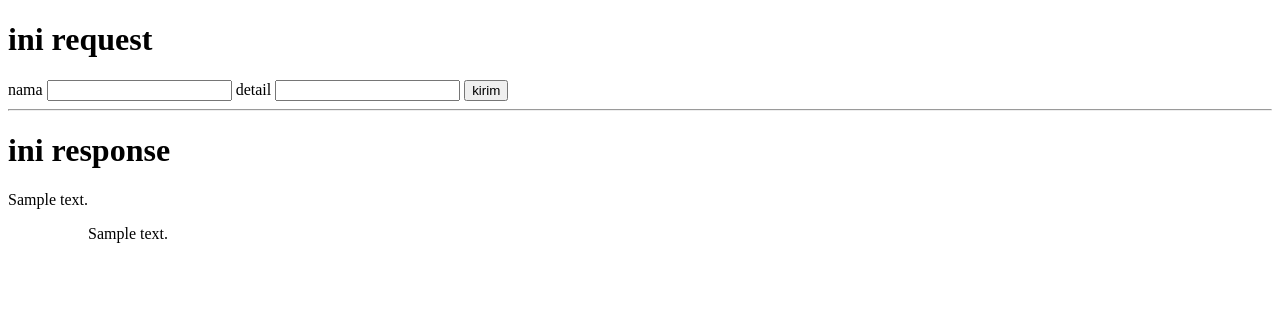
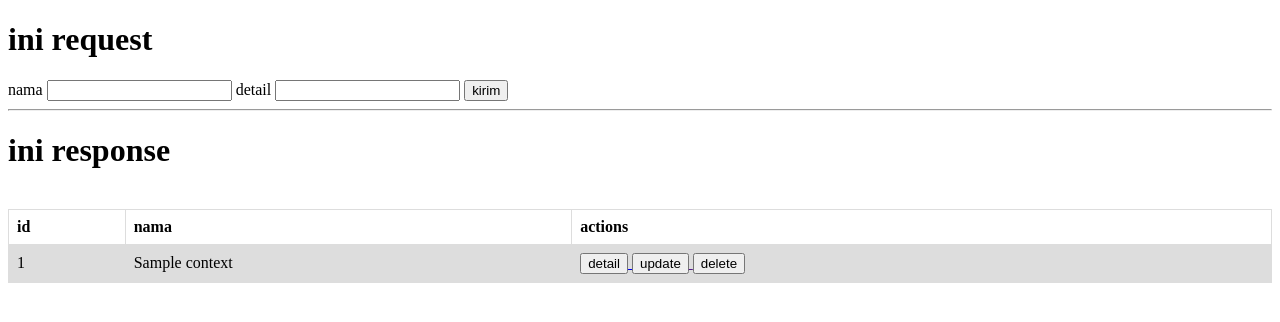
Before and after one commit to 01juni1999/latihan-dasar, a Flask app: template 03-05/app/templates/index.html in a window 1280 px wide. Shown: the top 322 px of the page. Run offline with Flask 2, Linux system fonts and the light colour scheme; the template is opened without the code that fills it: most values are stand-ins (such as "Sample title", 1, 10 or a date in 2020); some libraries are stand-ins or nearby versions.

Commit message:
Add files via upload

```diff
--- a/03-05/app/main.py
+++ b/03-05/app/main.py
@@ -1,8 +1,8 @@
-import imp
-from tkinter.messagebox import QUESTION
 from flask import Flask
-from flask import render_template, request
+from flask import render_template
+from flask import request, redirect
 import psycopg2
+
 app = Flask(__name__)
 
 @app.route("/",methods=["GET", "POST"])
@@ -14,20 +14,12 @@ def index():
         password="PPQS0106"
     )
     curs = conn. cursor()
-
-    if request.method =="POST":
-        nama=request.form.get ("nama")
-        detail=request.form.get("detail")
-
-        # print(40*"=")
-        # print(nama)
-        # print(detail)
-        # print(40*"=")
-    query = f"insert into buah(nama, detail) values('{nama}', '{detail}')"
-    curs.execute(query)
-    conn.commit()
-    curs.close()
-    conn.close()
+    if request.method == "POST":
+        nama=request.form["nama"]
+        detail=request.form["detail"]
+        query = f"insert into buah(nama, detail) values('{nama}', '{detail}')"
+        curs.execute(query)
+        conn.commit()
 
     print(request.method)
     query = f"select * from buah"
@@ -35,8 +27,47 @@ def index():
     data = curs.fetchall()
     curs.close()
     conn.close()
-    # data = ["aple", "pear", "anggur"]
+     # data = ["aple", "pear", "anggur"]
     return render_template("index.html", context=data)
+
+
+@app.route("/detail/<buah_id>")
+def detail(buah_id):
+    conn = psycopg2.connect(
+        host="localhost",
+        database="contoh",
+        user="postgres",
+        password="PPQS0106"
+    )
+
+    curs = conn.cursor()
+    query = f"select * from buah where id = {buah_id}"
+    curs.execute(query)
+    data = curs.fetchall()
+    curs.close()
+    conn.close()
+    print(data)
+    return render_template("detail.html", context=data)
+
+
+@app.route("/delete/<buah_id>")
+def delete(buah_id):
+    conn = psycopg2.connect(
+        host="localhost",
+        database="contoh",
+        user="postgres",
+        password="PPQS0106"
+    )
+
+    curs = conn.cursor()
+    query = f"delete from buah where id = {buah_id}"
+    curs.execute(query)
+    conn.commit()
+    curs.close()
+    conn.close()
+    return redirect("/")
+
+
 
 if __name__ == "__main__":
         app.run()
--- a/03-05/app/templates/index.html
+++ b/03-05/app/templates/index.html
@@ -4,30 +4,66 @@
     <meta charset="UTF-8">
     <meta http-equiv="X-UA-Compatible" content="IE=edge">
     <meta name="viewport" content="width=, initial-scale=1.0">
-    <title>Document</title>
+    <title>latihan membuat tabel</title>
+<style>
+    table {
+        font-family: arial sans-serif;
+        border-collapse: collapse;
+        width: 100%;
+    }
+
+    td,th {
+        border: 1px solid #dddddd;
+        text-align: left;
+        padding: 8px;
+    }
+
+    tr:nth-child(even) {
+        background-color: #dddddd;
+    }
+</style>
 </head>
+
 <body>
     <div>
     <h1>ini request</h1>
-        <form action="" method="post">
-            <label for=>nama</label>
-            <input name="nama"type="text" requered>
-            <label for=>detail</label>
-            <input name="detail"type="text">
+    <form action=""method=""POST>
+        <label for="">nama</label>
+        <input name="nama" type="text">
+        <label for="">detail</label>
+        <input name="detail" type="text" required>
         <button type="submit">kirim</button>
-
     </form>
 
         <hr>
         <h1>ini response</h1>
-        {{context}}
         <br>
+         <table>
+            <tr>
+                <th>id</th>
+                <th>nama</th>
+                <th>actions</th>
 
+            </tr>
             {% for d in context %}
-        <ul>
-        <ul>{{d}}</ul>
-    </ul>
-    {% endfor %}
+            <tr>
+                <td>{{d[0]}}</td>
+                <td>{{d[1]}}</td>
+                <td>
+                <a href="/detail/{{d[0]}}">
+                    <button>detail</button>
+                </a>
+                <a href="">
+                    <button>update</button>
+                </a>
+                <a href="/delete/{{d[0]}}">
+                    <button>delete</button>
+                </a>
+                </td>
+            </tr>
+                {% endfor%}
+        </table>
     </div>
     </body>
+
     </html>
```
Also changed, not shown: 03-05/app/templates/detail.html (added, +18 -0 lines). Lines whose indentation alone changed are shown as unchanged.
